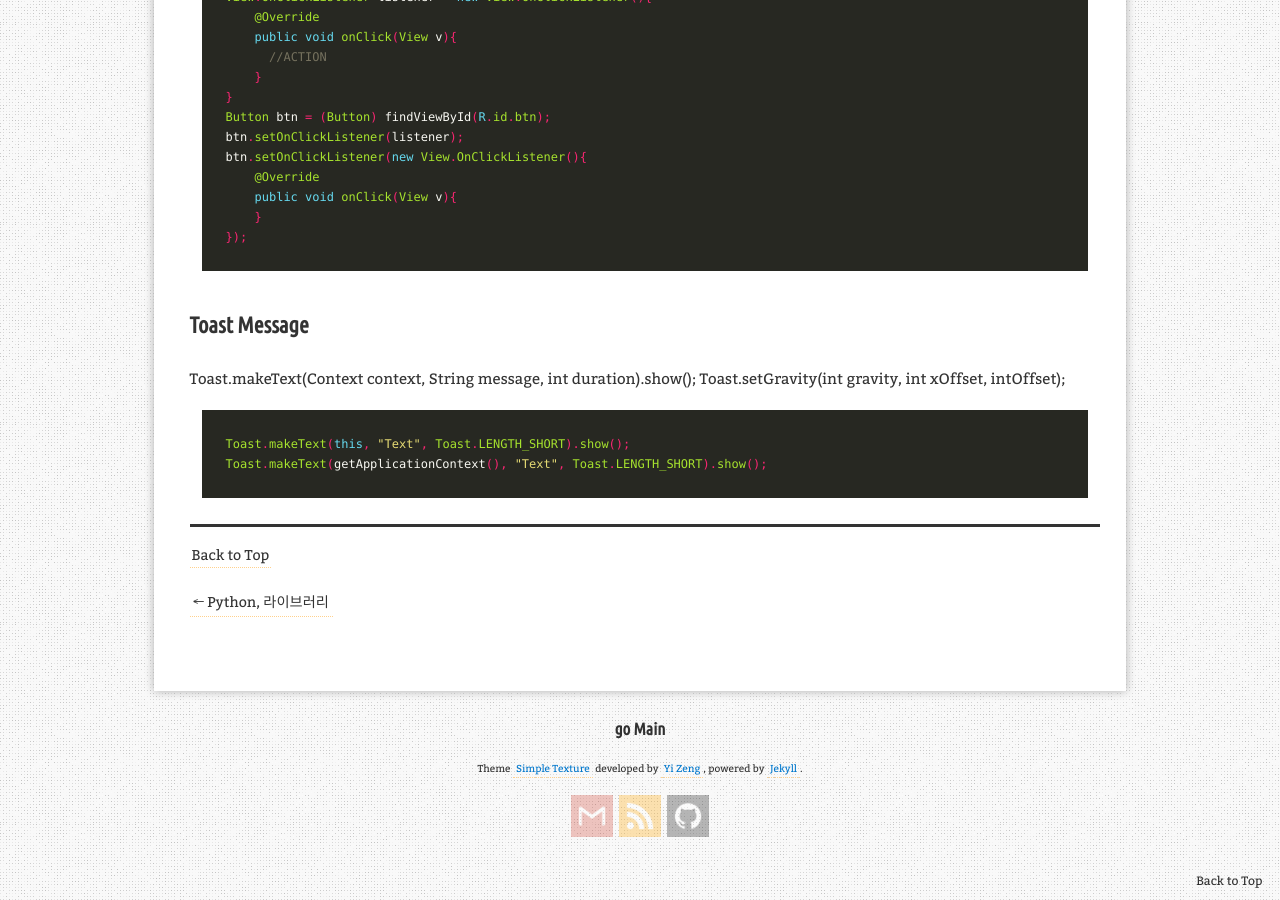
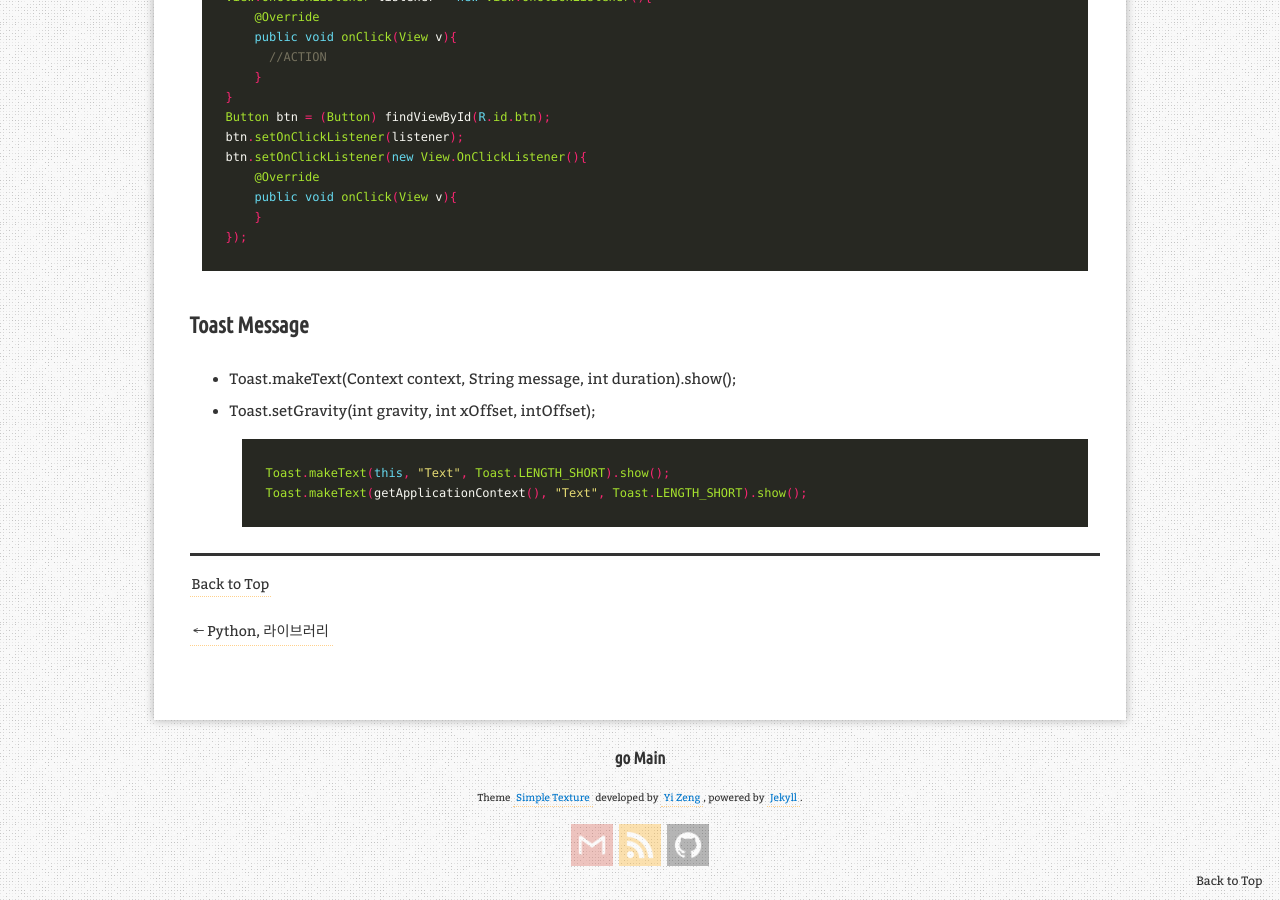
Before and after one commit to aristohyun/aristohyun.github.io, a Jekyll site: the page built from _posts/2021-04-11-ANS.md, in a window 1280 px wide and 900 px high, scrolled down 576 px. Built offline with Jekyll 4.4.1, drawn with Linux system fonts in a browser that asks for light colours; comment, search, counter and statistics services are not loaded.

Commit message:
Update 2021-04-11-ANS.md

```diff
--- a/_posts/2021-04-11-ANS.md
+++ b/_posts/2021-04-11-ANS.md
@@ -31,8 +31,8 @@ btn.setOnClickListener(new View.OnClickListener(){
 
 ## Toast Message
 
-Toast.makeText(Context context, String message, int duration).show();
-Toast.setGravity(int gravity, int xOffset, intOffset);
+* Toast.makeText(Context context, String message, int duration).show();
+* Toast.setGravity(int gravity, int xOffset, intOffset);
 ~~~ java
 Toast.makeText(this, "Text", Toast.LENGTH_SHORT).show();
 Toast.makeText(getApplicationContext(), "Text", Toast.LENGTH_SHORT).show();
```
